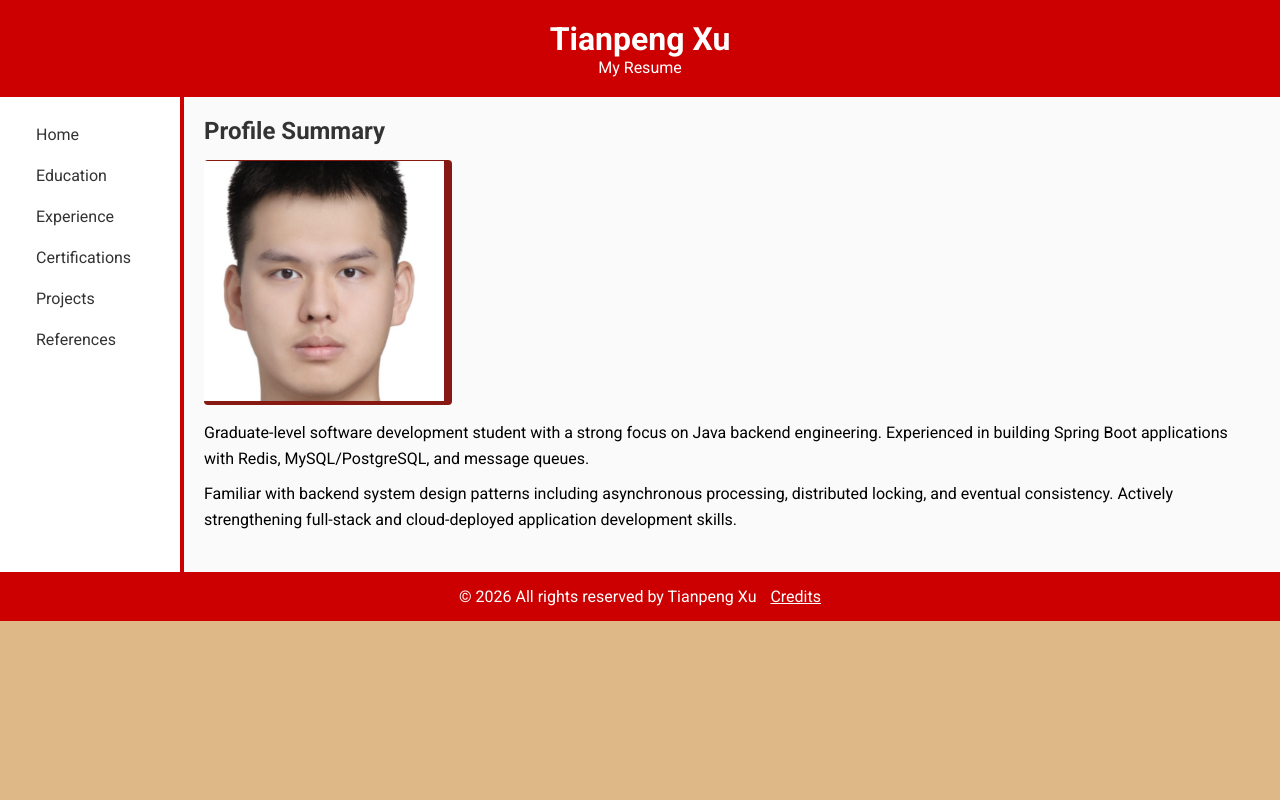
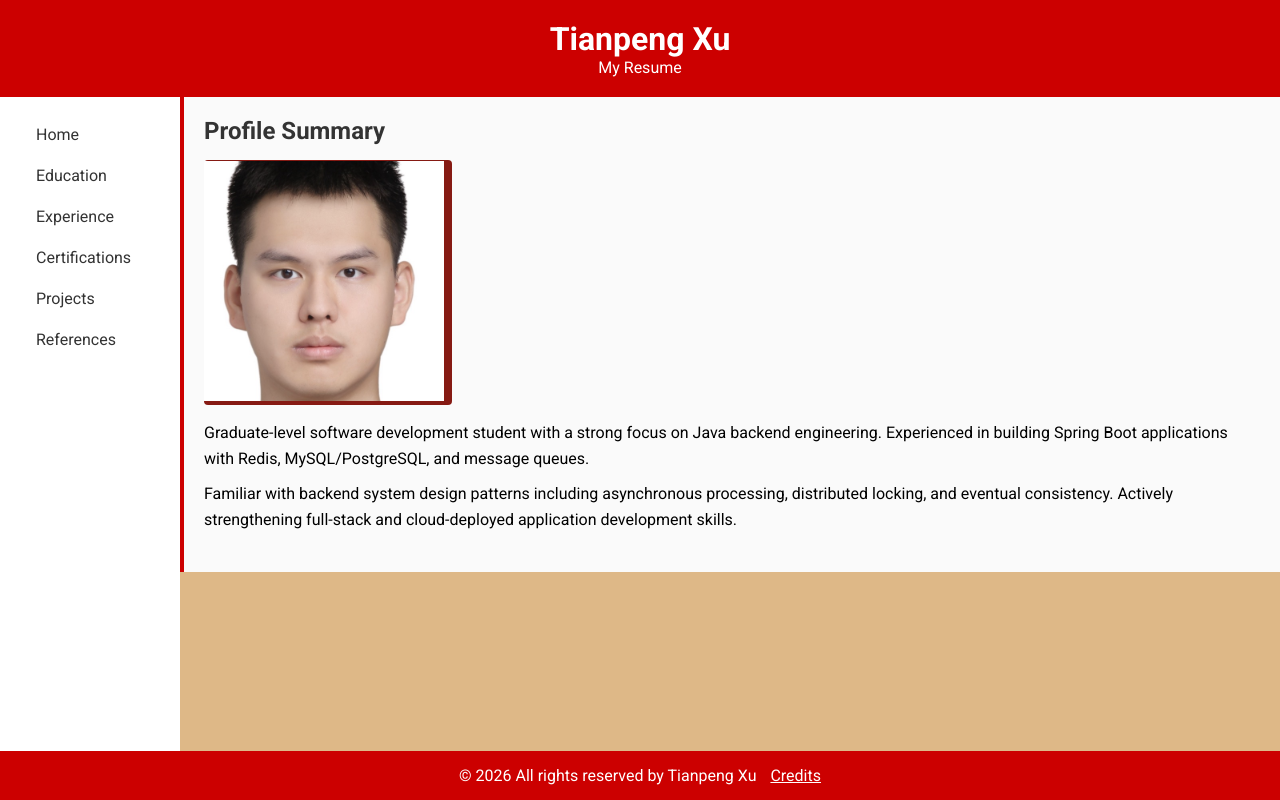
Before and after one commit to xtp111/mp-3, a React (Vite) app: page / in a window 1280 px wide. Built offline with nearby package versions, Linux system fonts and the light colour scheme; the HTML template or start-up script is replaced by a standard one.

Commit message:
first submit

```diff
--- a/src/App.tsx
+++ b/src/App.tsx
@@ -19,6 +19,9 @@ const StyledWrapper = styled.div`
     margin: 0 auto;
     background-color: burlywood;
     flex: 1;
+    display: flex;
+    flex-direction: column;
+    min-height: 100vh;
 `;
 
 const StyledContainer = styled.div`
```
